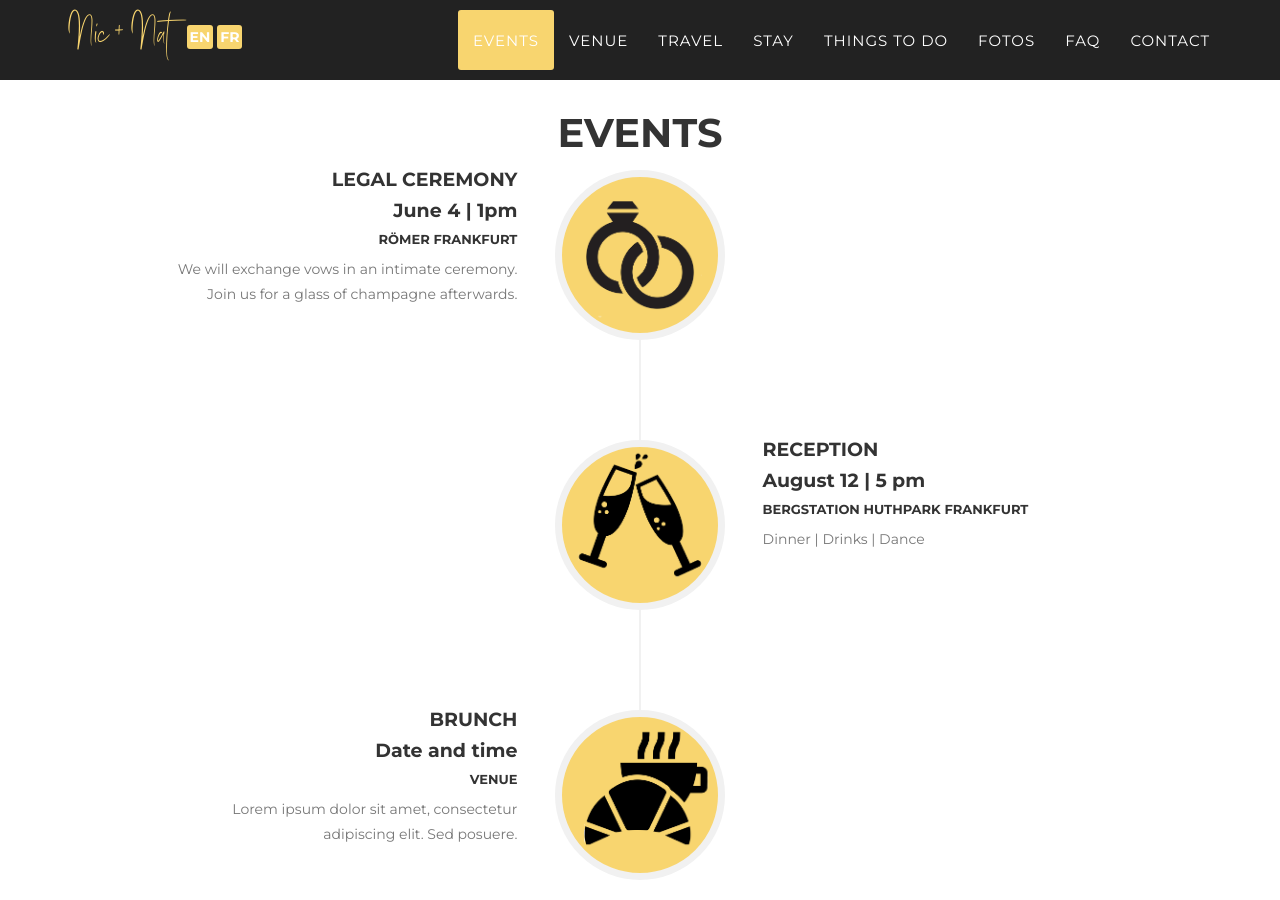
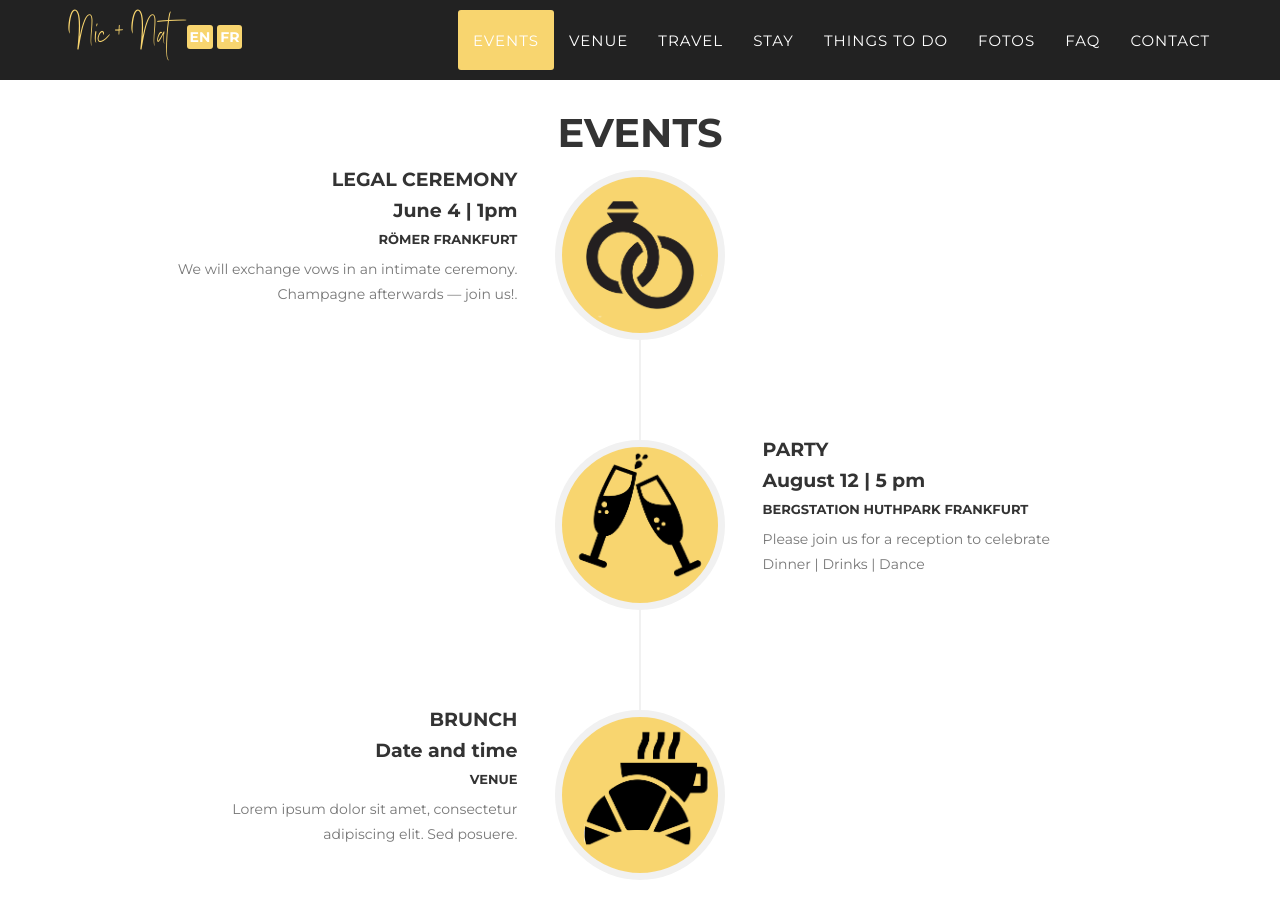
Before and after one commit to nic-nat/wedding, a Jekyll site: the page built from index.html, in a window 1280 px wide and 900 px high, scrolled down 882 px. Built offline with Jekyll 4.4.1, drawn with Linux system fonts in a browser that asks for light colours; some web fonts are replaced.

Commit message:
Update events.html

```diff
--- a/_includes/en_data/events.html
+++ b/_includes/en_data/events.html
@@ -20,7 +20,7 @@
                                 <h6>Römer Frankfurt</h6>
                             </div>
                             <div class="timeline-body">
-                                <p class="text-muted">We will exchange vows in an intimate ceremony. Join us for a glass of champagne afterwards.</p>
+                                <p class="text-muted">We will exchange vows in an intimate ceremony.<br> Champagne afterwards — join us!.</p>
                             </div>
                         </div>
                     </li>
@@ -30,12 +30,12 @@
                         </div>
                         <div class="timeline-panel">
                             <div class="timeline-heading">
-                                <h4>Reception</h4>
+                                <h4>Party</h4>
                                 <h4 class="subheading">August 12 | 5 pm</h4>
                                 <h6>Bergstation Huthpark Frankfurt</h6>
                             </div>
                             <div class="timeline-body">
-                                <p class="text-muted">Dinner | Drinks | Dance</p>
+                                <p class="text-muted">Please join us for a reception to celebrate<br>Dinner | Drinks | Dance</p>
                             </div>
                         </div>
                     </li>
```
